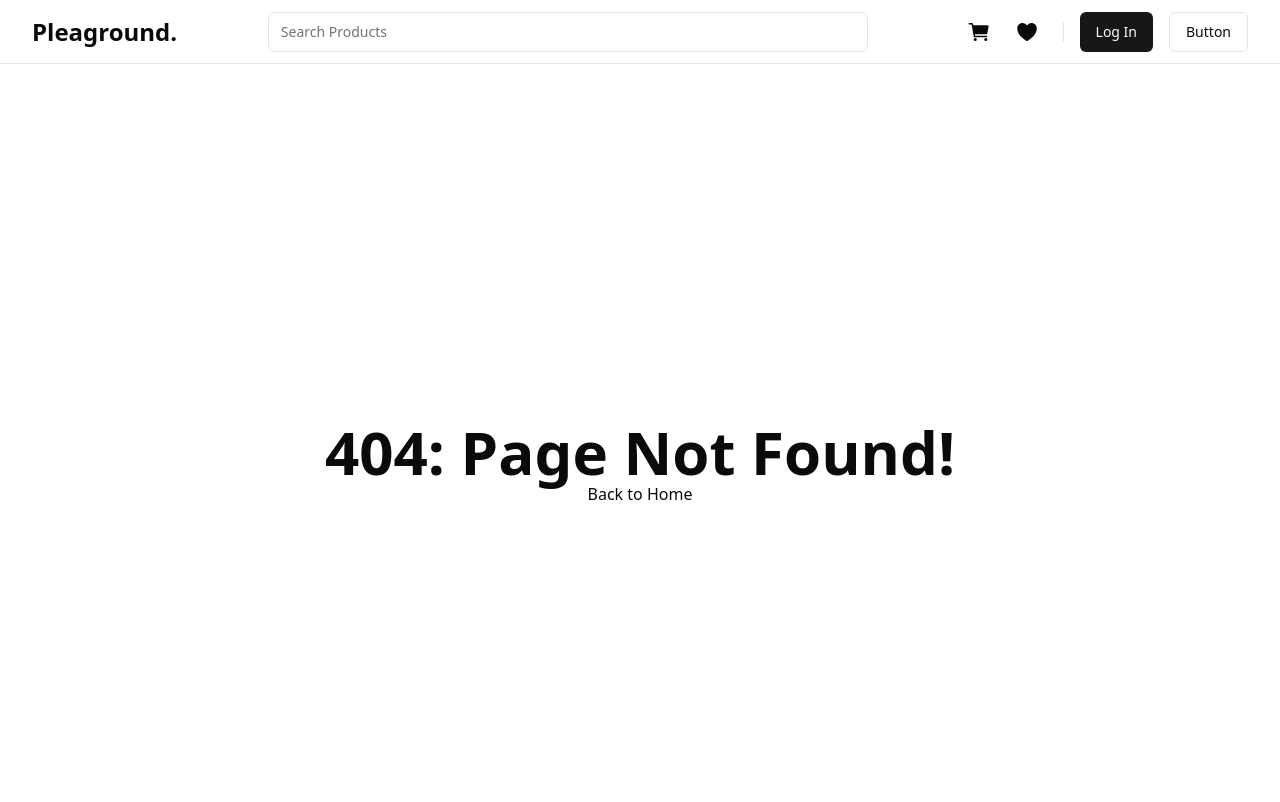
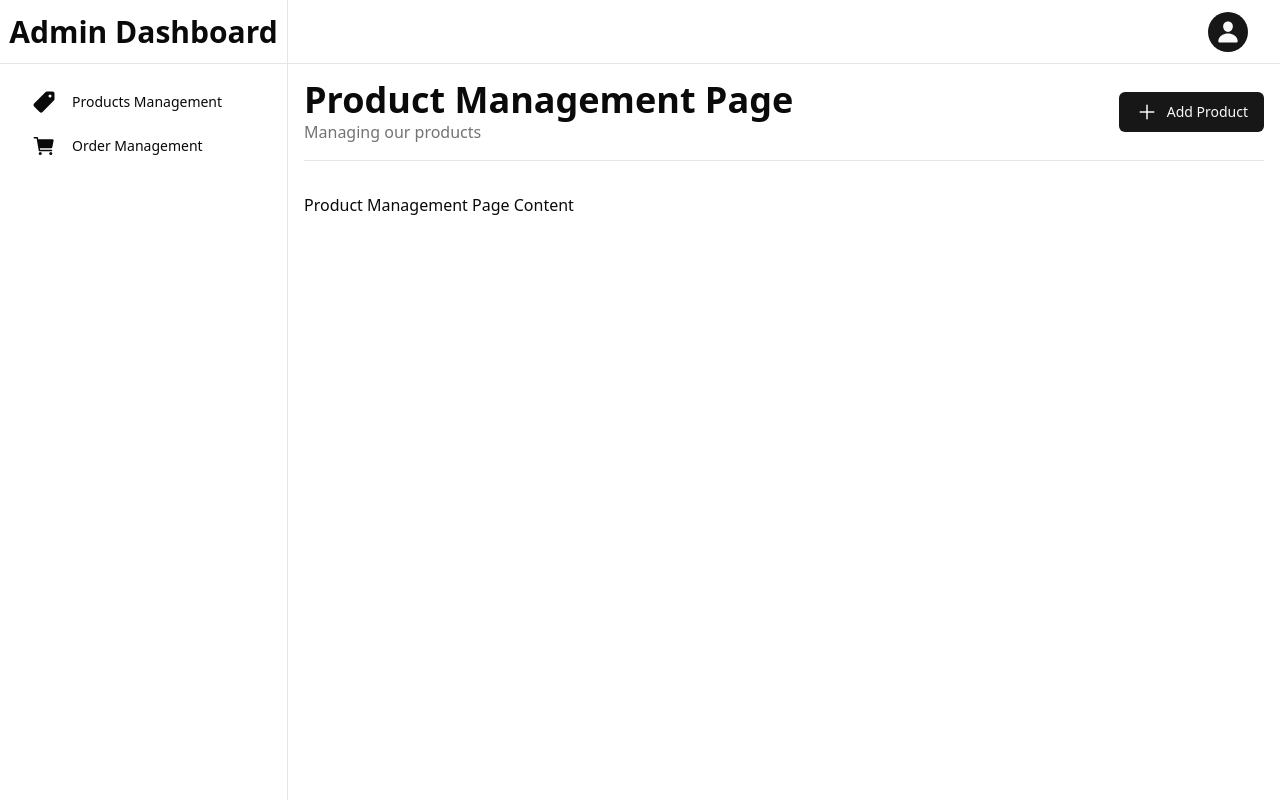
Before and after one commit to Adicondro/React-ecommerce-pleaground, a React (Vite) app: page /admin/product in a window 1280 px wide. Before the commit this address had no page. Shown: the top 802 px of the page. Built offline with nearby package versions, Linux system fonts and the light colour scheme.

Commit message:
Adding skeleton for the loading state, and admin dashboard

```diff
--- a/src/App.jsx
+++ b/src/App.jsx
@@ -1,24 +1,37 @@
 import Homepage from '@/pages/Homepage'
-import { Routes, Route } from 'react-router-dom'
+import { Routes, Route, useLocation } from 'react-router-dom'
 import CartPage from '@/pages/CartPage'
 import Header from '@/components/Header'
 import Footer from '@/components/Footer'
 import NotFoundPage from './pages/NotFoundPage'
 import LoginPage from '@/pages/LoginPage'
 import ProductDetailPage from './pages/ProductDetailPage'
+import ProductManagementPage from './pages/admin/ProductManagementPage'
 
 function App() {
+
+  const location = useLocation();
+
+  console.log(location.pathname)
+
   return(
     <>
-      <Header/>
+
+      {
+        !location.pathname.startsWith("/admin") ? <Header /> : null
+      }
       <Routes>
         <Route path="/" Component={Homepage}/>
         <Route path="/cart" Component={CartPage}/>
         <Route path='/login' Component={LoginPage}/>
         <Route path="*" Component={NotFoundPage}/>
         <Route path="/product/:productId" Component={ProductDetailPage}/>
+        <Route path="/admin/product" Component={ProductManagementPage}/>
       </Routes>
-      <Footer/>
+
+      {
+        !location.pathname.startsWith("/admin") ? <Footer/> : null
+      }
     </>
   )
 }
--- a/src/components/Header.jsx
+++ b/src/components/Header.jsx
@@ -35,7 +35,9 @@ const Header = () => {
                 <Separator orientation='vertical' className='h-full'/>
 
                 <div className='flex space-x-4'>
-                    <Button>Log In</Button>
+                    <Link to="/login" >
+                        <Button>Login</Button>
+                    </Link>
                     <Button variant="outline">Button</Button>
                 </div>
             </div>
--- /dev/null
+++ b/src/components/layout/AdminLayout.jsx
@@ -0,0 +1,76 @@
+import React from 'react'
+import { Button } from '../ui/button'
+import { IoPricetag, IoCart, IoPerson, IoAdd } from 'react-icons/io5'
+import { Sidebar } from 'lucide-react';
+
+
+const SidebarItem = (props) => {
+    const { children } = props;
+
+    return(
+
+    <Button
+    variant="ghost"
+    size="lg"
+    className="w-full rounded-none justify-start"
+    >
+      {children}
+     </Button>
+    )
+
+}
+const AdminLayout = (props) => {
+
+    const {title, description, rightSection, children} = props;
+
+
+
+
+  return (
+    <div className='flex'>
+        <aside className='w-72 border-r h-screen'>
+            <div className='h-16 flex-col flex items-center justify-center border-b'>
+                <h1 className='font-semibold text-3xl'>Admin Dashboard</h1>
+            </div>
+
+            <div className="flex flex-col space-y-0 py-4">
+                <SidebarItem>
+                    <IoPricetag className='h-6 w-6 mr-4'/>
+                    Products Management
+                </SidebarItem>
+                <SidebarItem>
+                    <IoCart className='h-6 w-6 mr-4'/>
+                    Order Management
+                </SidebarItem>
+            </div>
+        </aside>
+
+        {/* Header */}
+
+        <div className="flex-1">
+            <header className='h-16 border-b flex w-full justify-end items-center px-8'>
+                <Button className="rounded-full" size="icon">
+                    <IoPerson className='w-6 h-6'/>
+                </Button>
+            </header>
+
+            {/* Main Content */}
+
+            <main className='flex flex-col p-4'>
+                <div className='flex justify-between items-center pb-4 border-b mb-8'>
+                    <div>
+                        <h1 className='font-bold text-4xl'>{title}</h1>
+                        <p className='text-muted-foreground'>{description}</p>
+                    </div>
+                    {rightSection}
+                </div>
+                {children}
+
+            </main>
+        </div>
+
+    </div>
+  )
+}
+
+export default AdminLayout
--- /dev/null
+++ b/src/components/ui/skeleton.jsx
@@ -0,0 +1,10 @@
+import { cn } from "@/lib/utils"
+
+function Skeleton({
+  className,
+  ...props
+}) {
+  return (<div className={cn("animate-pulse rounded-md bg-muted", className)} {...props} />);
+}
+
+export { Skeleton }
--- /dev/null
+++ b/src/components/ui/table.jsx
@@ -0,0 +1,83 @@
+import * as React from "react"
+
+import { cn } from "@/lib/utils"
+
+const Table = React.forwardRef(({ className, ...props }, ref) => (
+  <div className="relative w-full overflow-auto">
+    <table
+      ref={ref}
+      className={cn("w-full caption-bottom text-sm", className)}
+      {...props} />
+  </div>
+))
+Table.displayName = "Table"
+
+const TableHeader = React.forwardRef(({ className, ...props }, ref) => (
+  <thead ref={ref} className={cn("[&_tr]:border-b", className)} {...props} />
+))
+TableHeader.displayName = "TableHeader"
+
+const TableBody = React.forwardRef(({ className, ...props }, ref) => (
+  <tbody
+    ref={ref}
+    className={cn("[&_tr:last-child]:border-0", className)}
+    {...props} />
+))
+TableBody.displayName = "TableBody"
+
+const TableFooter = React.forwardRef(({ className, ...props }, ref) => (
+  <tfoot
+    ref={ref}
+    className={cn("border-t bg-muted/50 font-medium [&>tr]:last:border-b-0", className)}
+    {...props} />
+))
+TableFooter.displayName = "TableFooter"
+
+const TableRow = React.forwardRef(({ className, ...props }, ref) => (
+  <tr
+    ref={ref}
+    className={cn(
+      "border-b transition-colors hover:bg-muted/50 data-[state=selected]:bg-muted",
+      className
+    )}
+    {...props} />
+))
+TableRow.displayName = "TableRow"
+
+const TableHead = React.forwardRef(({ className, ...props }, ref) => (
+  <th
+    ref={ref}
+    className={cn(
+      "h-12 px-4 text-left align-middle font-medium text-muted-foreground [&:has([role=checkbox])]:pr-0",
+      className
+    )}
+    {...props} />
+))
+TableHead.displayName = "TableHead"
+
+const TableCell = React.forwardRef(({ className, ...props }, ref) => (
+  <td
+    ref={ref}
+    className={cn("p-4 align-middle [&:has([role=checkbox])]:pr-0", className)}
+    {...props} />
+))
+TableCell.displayName = "TableCell"
+
+const TableCaption = React.forwardRef(({ className, ...props }, ref) => (
+  <caption
+    ref={ref}
+    className={cn("mt-4 text-sm text-muted-foreground", className)}
+    {...props} />
+))
+TableCaption.displayName = "TableCaption"
+
+export {
+  Table,
+  TableHeader,
+  TableBody,
+  TableFooter,
+  TableHead,
+  TableRow,
+  TableCell,
+  TableCaption,
+}
--- a/src/pages/ProductDetailPage.jsx
+++ b/src/pages/ProductDetailPage.jsx
@@ -5,6 +5,7 @@ import React from 'react'
 import { IoHeart, IoHeartOutline } from 'react-icons/io5'
 import { useParams } from 'react-router-dom'
 import { axiosInstance } from '@/lib/axios'
+import { Skeleton } from '@/components/ui/skeleton'
 
 
 const ProductDetailPage = () => {
@@ -26,16 +27,21 @@ const ProductDetailPage = () => {
         productPrice:"",
         productStock : "",
         id: 0,
-    })
+    });
+
+    const [productIsLoading, setProductIsLoading] = useState(true);
 
     const fetchProduct = async () => {
         try {
+            setProductIsLoading(true)
             const response = await axiosInstance.get("/products/" + params.productId)
             console.log(response.data)
 
             setProduct(response.data)
         } catch (err) {
             console.log(err)
+        } finally {
+            setProductIsLoading(false)
         }
     }
 
@@ -47,15 +53,48 @@ const ProductDetailPage = () => {
   return (
     <main className='min-h-screen max-w-screen-lg mx-auto px-4 mt-8'>
         <div className="grid grid-cols-2 gap-8">
-            <img src={product.imageUrl} alt={product.imageAlt} className='w-full' />
+
+
+
+            {
+                productIsLoading ? (
+                    <Skeleton className="w-full-h h-[582px]" />
+                ) : (
+                    <img src={product.imageUrl} alt={product.imageAlt} className='w-full' />
+                )
+            }
+
 
             <div className='flex flex-col gap-1 justify-center'>
-                <h1 className='text-x1'>{product.productName} {params.productId}</h1>
-                <h3 className='text-3xl font-bold'>Rp {product.productPrice}</h3>
 
-                <p className='text-sm text-muted-foreground mt-4'>
-                    Lorem ipsum dolor sit amet consectetur adipisicing elit. Odit quod ab porro iusto harum vero explicabo? Sequi placeat accusantium veritatis ab odit, hic at voluptatem esse, consectetur est nam saepe beatae expedita reiciendis, eius atque maxime recusandae! Deserunt, doloremque modi, culpa consequatur provident illum et alias hic autem assumenda impedit.
-                </p>
+
+                {
+                    productIsLoading ? (
+                        <Skeleton className="w-[350px] h-[48px]" />
+                    ) : (
+                        <h1 className='text-x1'>{product.productName}</h1>
+                    )
+                }
+                {
+                    productIsLoading ? (
+                        <Skeleton className="w-[350px] h-[48px]" />
+                    ) : (
+                        <h3 className='text-3xl font-bold'>Rp {product.productPrice}</h3>
+                    )
+                }
+
+
+                {
+                    productIsLoading ? (
+                        <Skeleton className="w-[350px] h-[120px] mt-4" />
+                    ) : (
+                        <p className='text-sm text-muted-foreground mt-4'>
+                        Lorem ipsum dolor sit amet consectetur adipisicing elit. Odit quod ab porro iusto harum vero explicabo? Sequi placeat accusantium veritatis ab odit, hic at voluptatem esse, consectetur est nam saepe beatae expedita reiciendis, eius atque maxime recusandae! Deserunt, doloremque modi, culpa consequatur provident illum et alias hic autem assumenda impedit.
+                        </p>
+                    )
+                }
+
+
 
                 <div className="flex items-center gap-3 mt-6">
                     <Button
--- /dev/null
+++ b/src/pages/admin/ProductManagementPage.jsx
@@ -0,0 +1,26 @@
+import AdminLayout from '@/components/layout/AdminLayout'
+import React from 'react'
+import { IoAdd } from 'react-icons/io5'
+import { Button } from '@/components/ui/button'
+
+const ProductManagementPage = () => {
+  return (
+    <div>
+      <AdminLayout
+      title="Product Management Page"
+      description="Managing our products"
+      rightSection={
+        <Button>
+            <IoAdd className='h-6 w-6 mr-2'/>
+                Add Product
+        </Button>
+      }
+      >
+        <h1>Product Management Page Content</h1>
+        </AdminLayout>
+
+    </div>
+  )
+}
+
+export default ProductManagementPage
```
